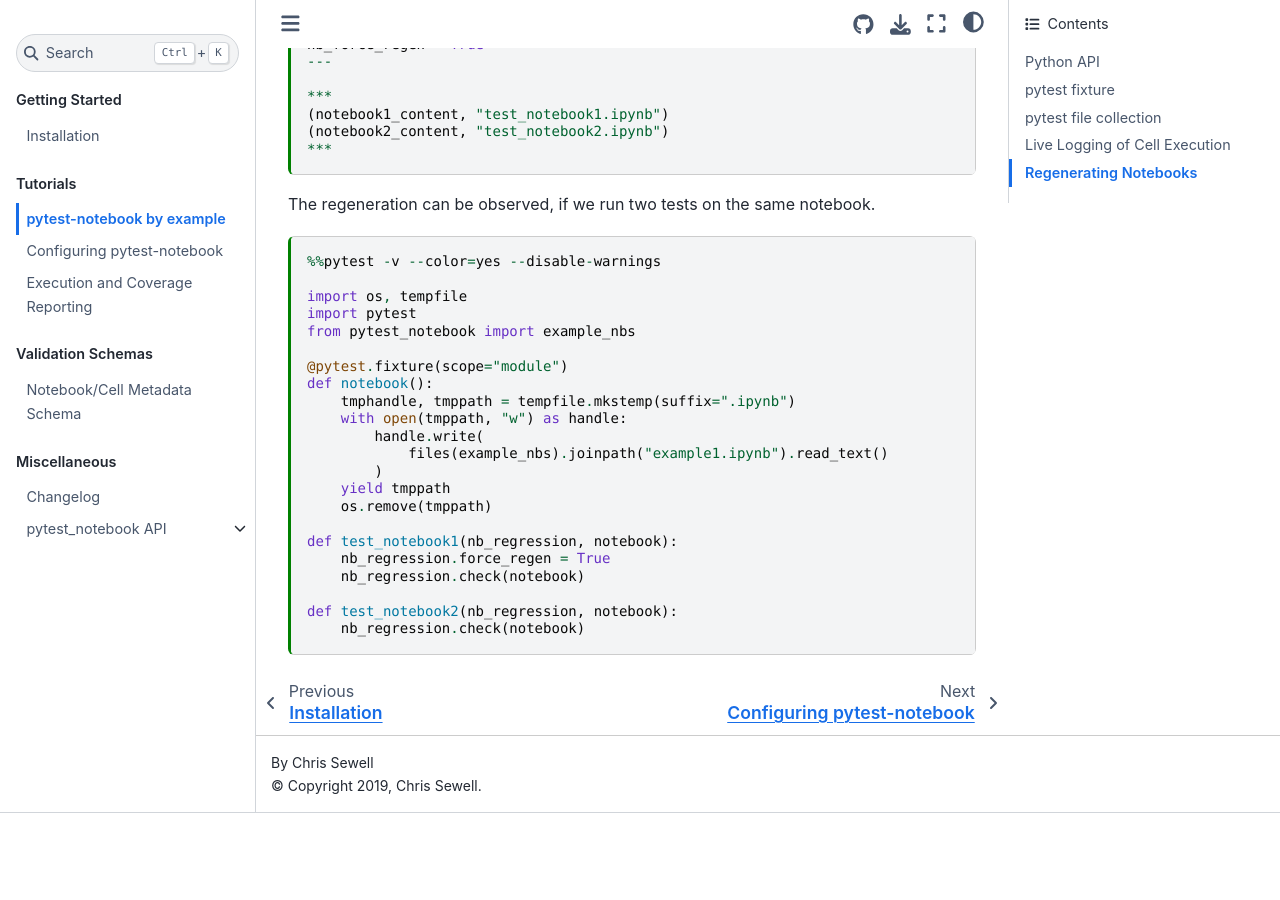
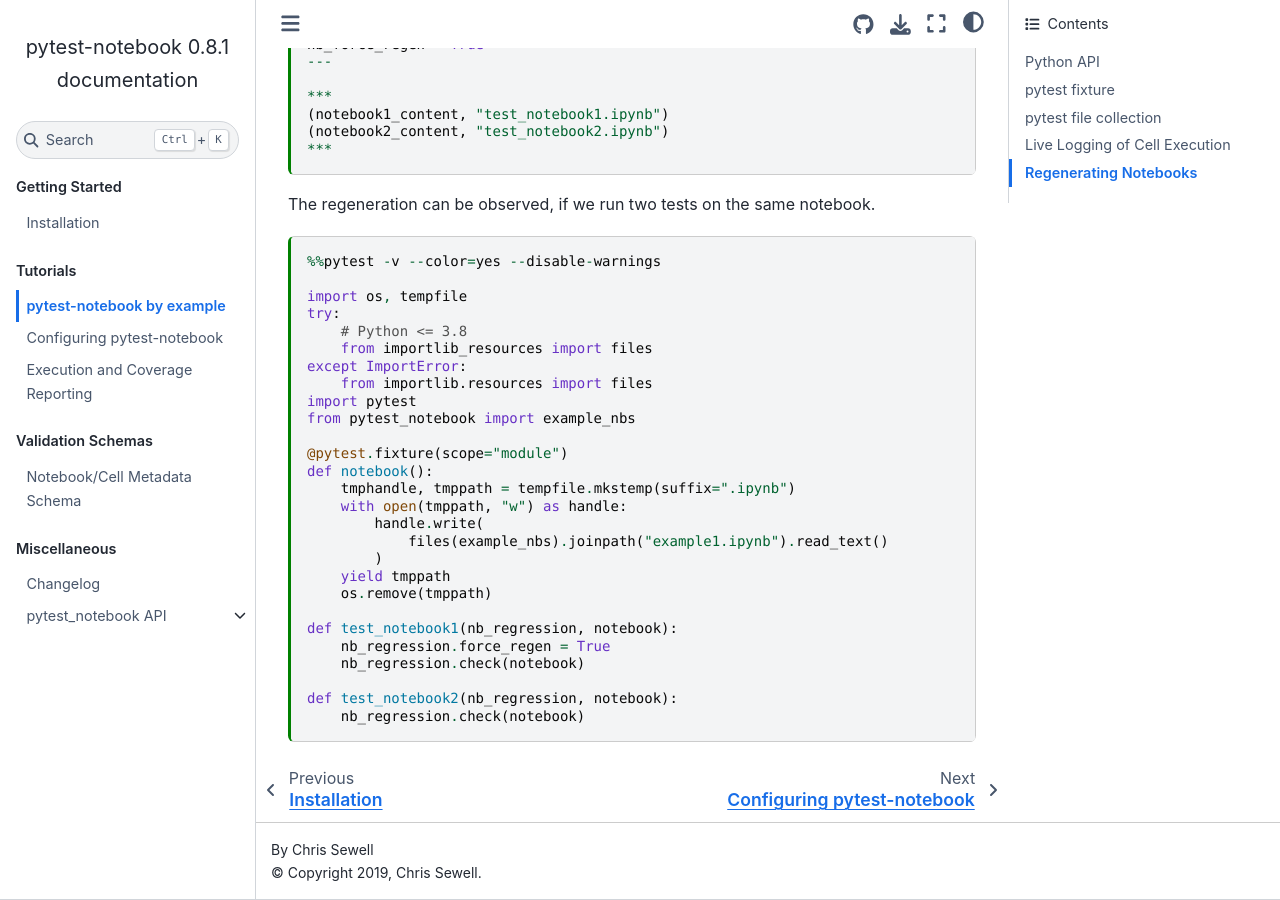
Before and after one commit to chrisjsewell/pytest-notebook, a Sphinx documentation site: the page built from docs/source/user_guide/tutorial_intro.md, in a window 1280 px wide and 900 px high, scrolled down 3928 px. Built offline with Sphinx 7.4.7 and the Sphinx Book theme 1.1.4, drawn with Linux system fonts in a browser that asks for light colours; pages that are not in the unit, such as notebooks, are missing from menus; before the commit the page ends 4741 px from its top, so only the background shows below that.

Commit message:
Update tutorial_intro.md

```diff
--- a/docs/source/user_guide/tutorial_intro.md
+++ b/docs/source/user_guide/tutorial_intro.md
@@ -222,6 +222,11 @@
 %%pytest -v --color=yes --disable-warnings
 
 import os, tempfile
+try:
+    # Python <= 3.8
+    from importlib_resources import files
+except ImportError:
+    from importlib.resources import files
 import pytest
 from pytest_notebook import example_nbs
 
```
